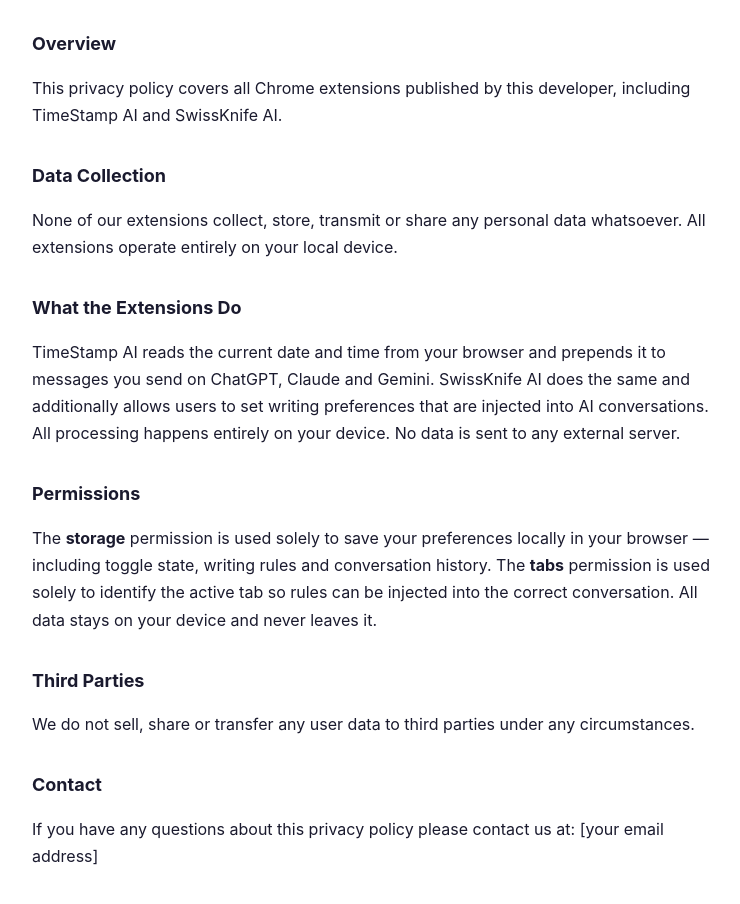
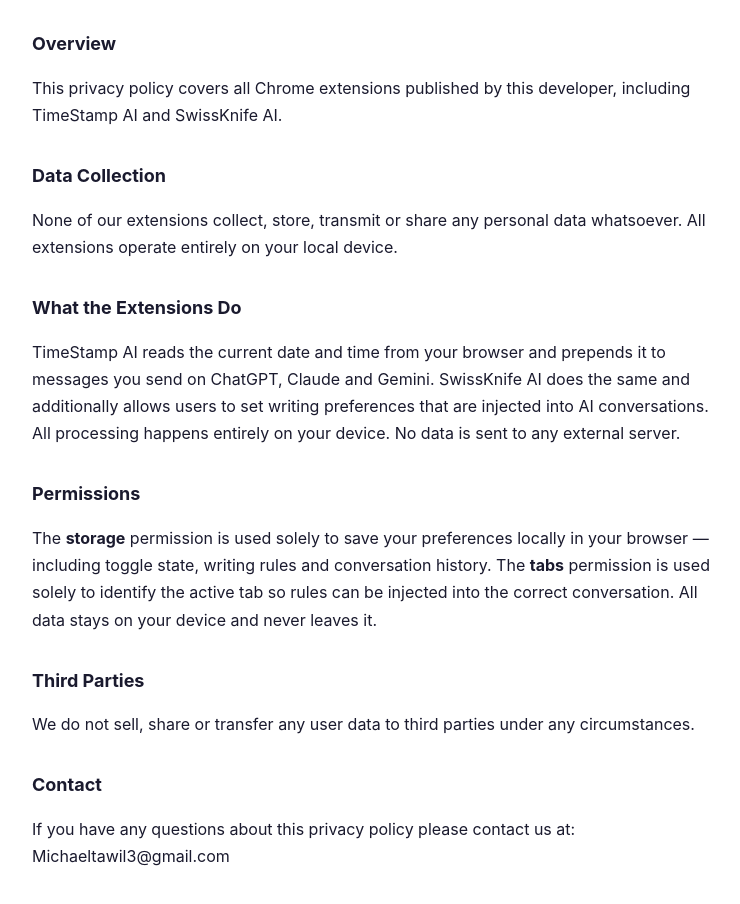
Before and after one commit to Michael-Tawil/timestamp-ai-privacy, a plain HTML site: page index.html in a window 1280 px wide. Shown: the part 142-1046 px from the top of the page, without its empty margins (268-1008 px from the left). Drawn offline with Linux system fonts and the light colour scheme.

Commit message:
Update index.html

```diff
--- a/index.html
+++ b/index.html
@@ -39,6 +39,6 @@
   <p>We do not sell, share or transfer any user data to third parties under any circumstances.</p>
 
   <h2>Contact</h2>
-  <p>If you have any questions about this privacy policy please contact us at: [your email address]</p>
+  <p>If you have any questions about this privacy policy please contact us at: Michaeltawil3@gmail.com</p>
 </body>
 </html>
```
